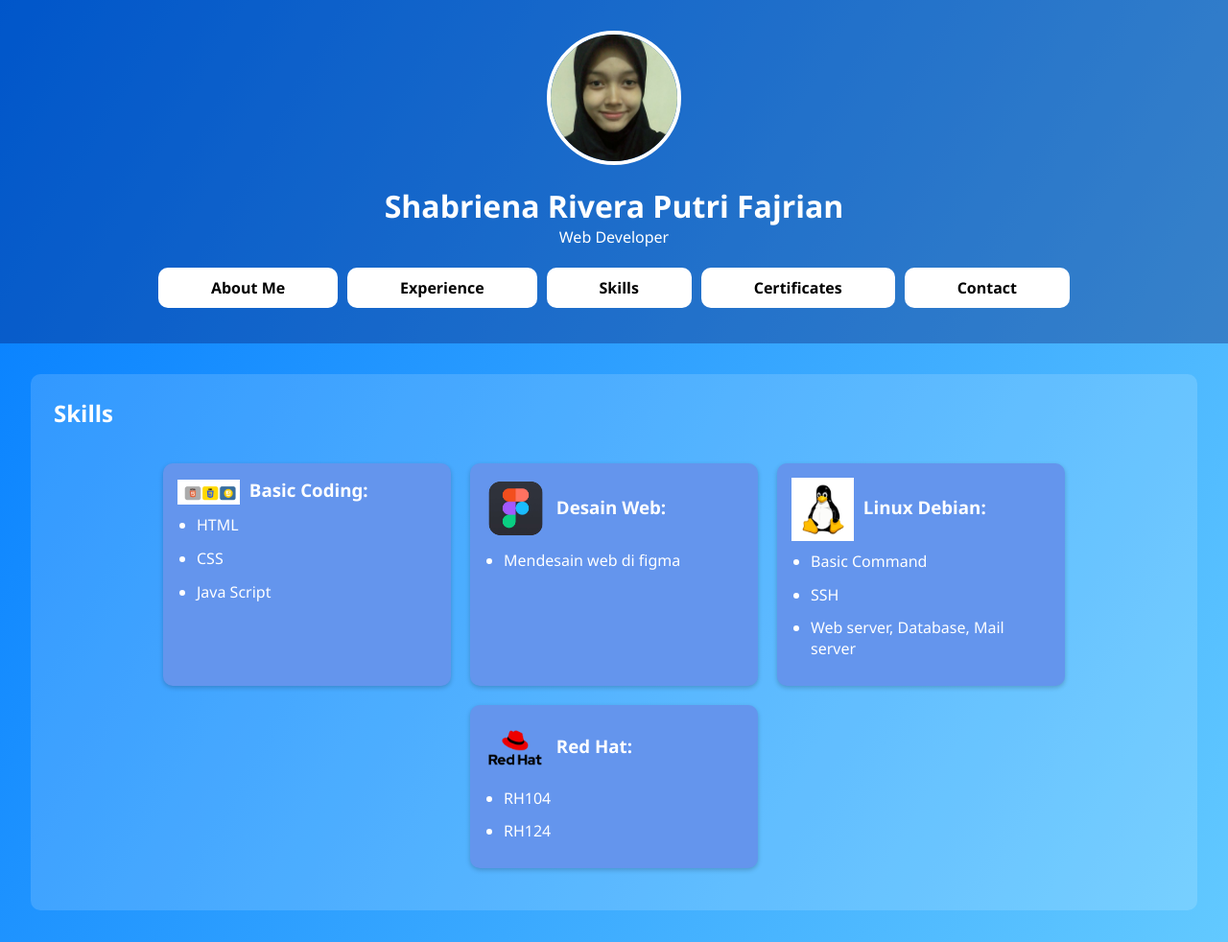
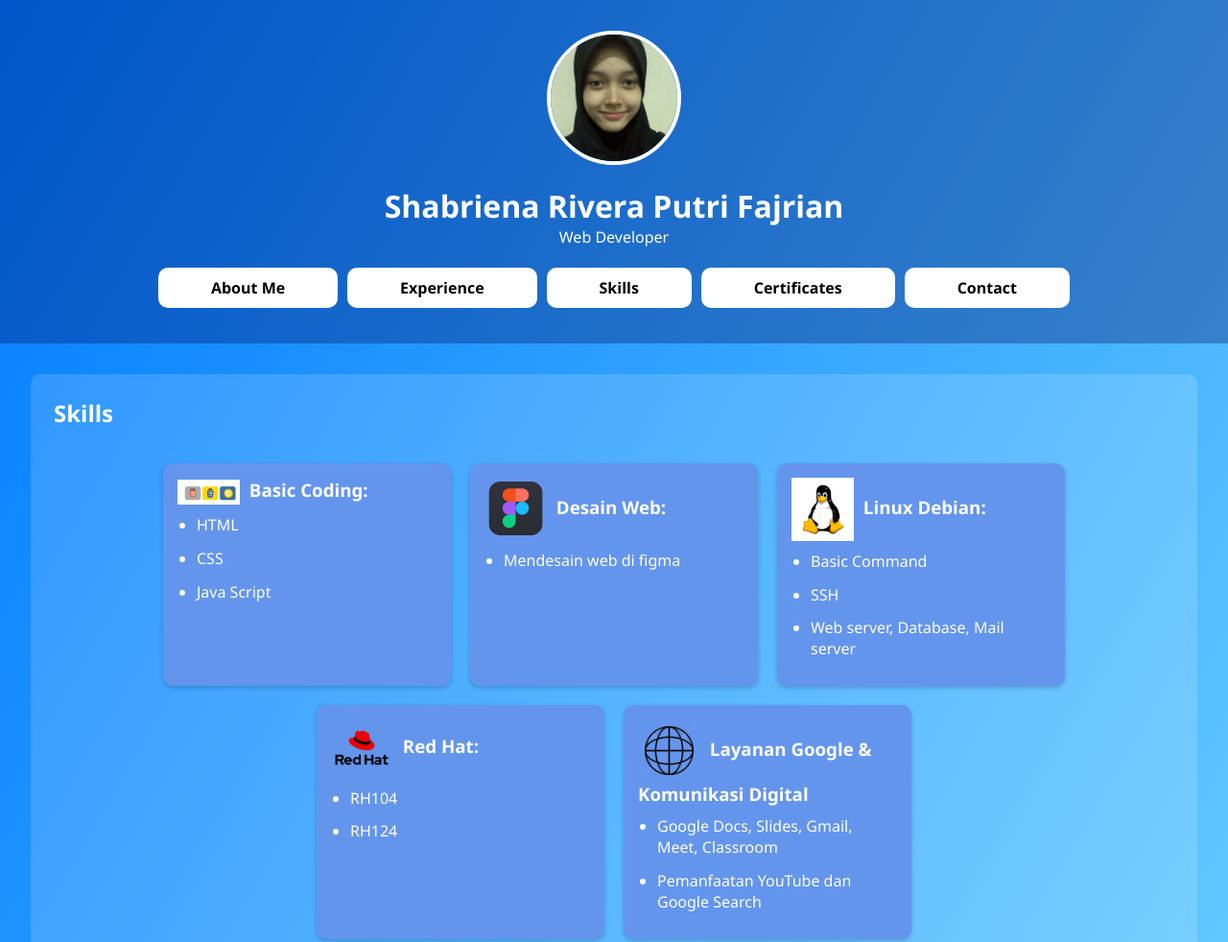
Before and after one commit to Rivera-rawr/portofolio-by-shabriena, a plain HTML site: page skills.html in a window 1280 px wide. Shown: the top 982 px of the page at 96% size. Drawn offline with Linux system fonts and the light colour scheme.

Commit message:
skills.html

```diff
--- a/skills.html
+++ b/skills.html
@@ -72,7 +72,17 @@
           <li>RH124</li>
         </ul>
       </div>
-    </main>
+     <div class="card">
+        <h3>
+          <img src="internet.png" />
+          Layanan Google & Komunikasi Digital
+        </h3>
+        <ul>
+          <li>Google Docs, Slides, Gmail, Meet, Classroom</li>
+          <li>Pemanfaatan YouTube dan Google Search</li>
+        </ul>
+      </div>
+  </main>
 
   <footer>
     <p>© 2025 Shabriena Rivera.</p>
```
